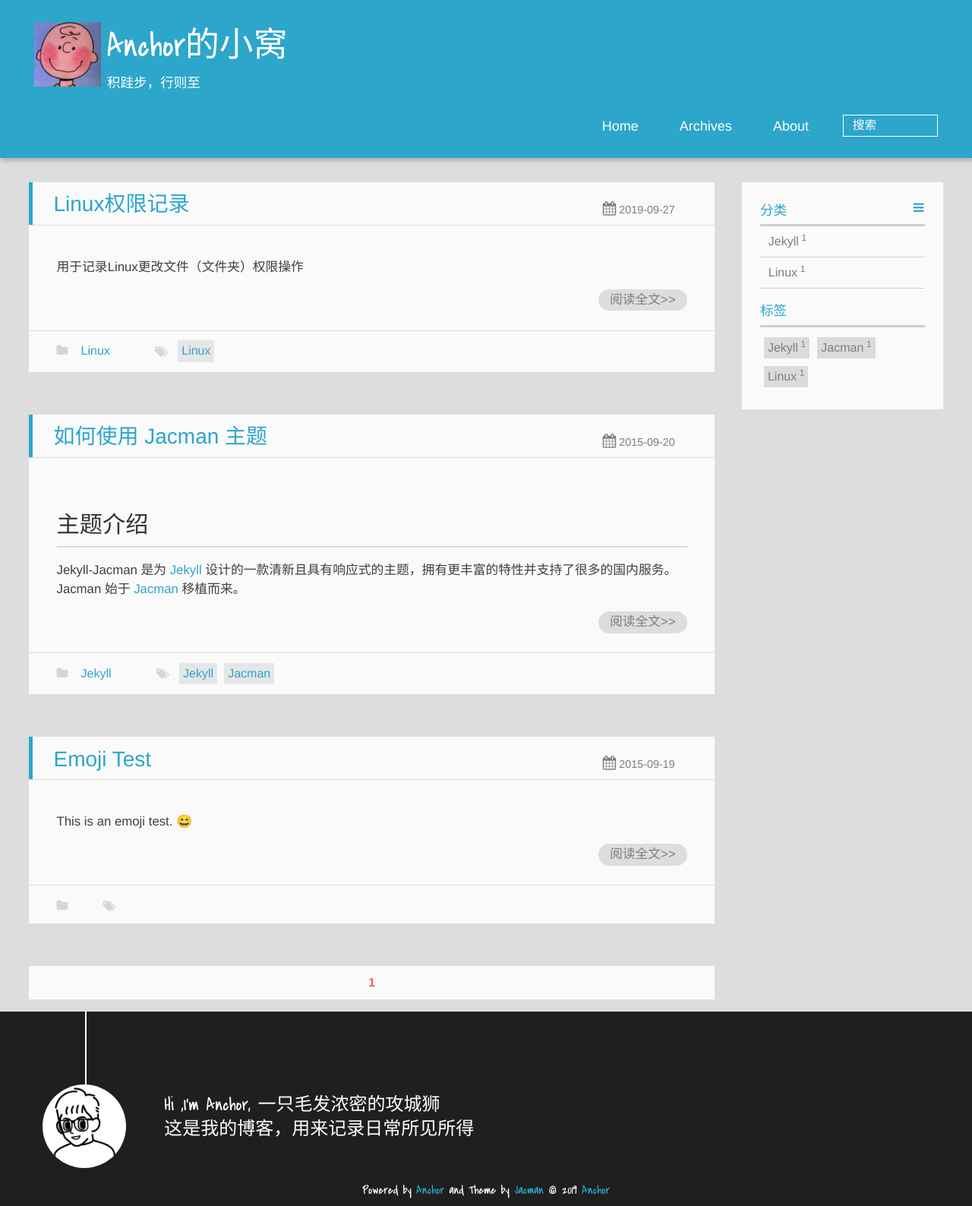
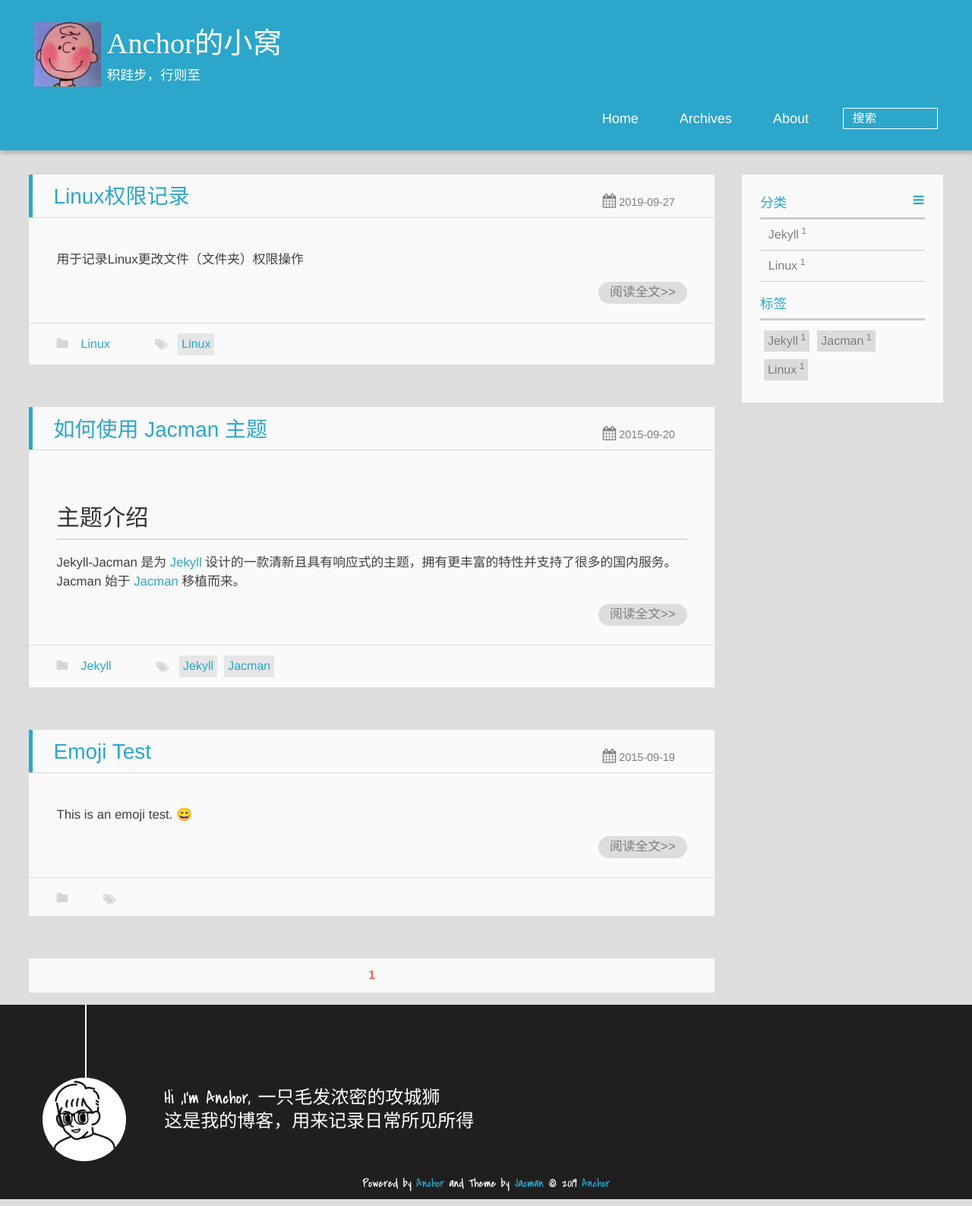
Before and after one commit to memorate/memorate.github.io, a Jekyll site: the page built from index.html, in a window 1280 px wide. Shown: the whole page at 76% size. Built offline with Jekyll 4.4.1, drawn with Linux system fonts in a browser that asks for light colours; emoji names are drawn with the system emoji font; the list of posts is cut into pages by our own code.

Commit message:
latest code update on 2019-10-09 16:22

```diff
--- a/assets/css/style.css
+++ b/assets/css/style.css
@@ -426,22 +426,22 @@ body > header a {
 
 #textlogo h1.site-name {
     width: 86%;
-    font-family: "covered_by_your_graceregular";
     font-size: 200%;
     line-height: 1.5;
     -webkit-font-smoothing: antialiased;
     -moz-osx-font-smoothing: grayscale;
+    font-family: STXinwei;
 }
 
 @media only screen and (min-width: 768px) {
     #textlogo h1.site-name {
-        font-size: 240%
+        font-size: 240%;
     }
 }
 
 @media only screen and (min-width: 1024px) {
     #textlogo h1.site-name {
-        font-size: 280%
+        font-size: 240%;
     }
 }
 
@@ -452,13 +452,15 @@ body > header a {
 
 @media only screen and (min-width: 768px) {
     #textlogo h2.blog-motto {
-        font-size: 100%
+        font-size: 100%;
+        font-family: STXinwei;
     }
 }
 
 @media only screen and (min-width: 1024px) {
     #textlogo h2.blog-motto {
-        font-size: 110%
+        font-size: 110%;
+        font-family: STXinwei;
     }
 }
 
```
